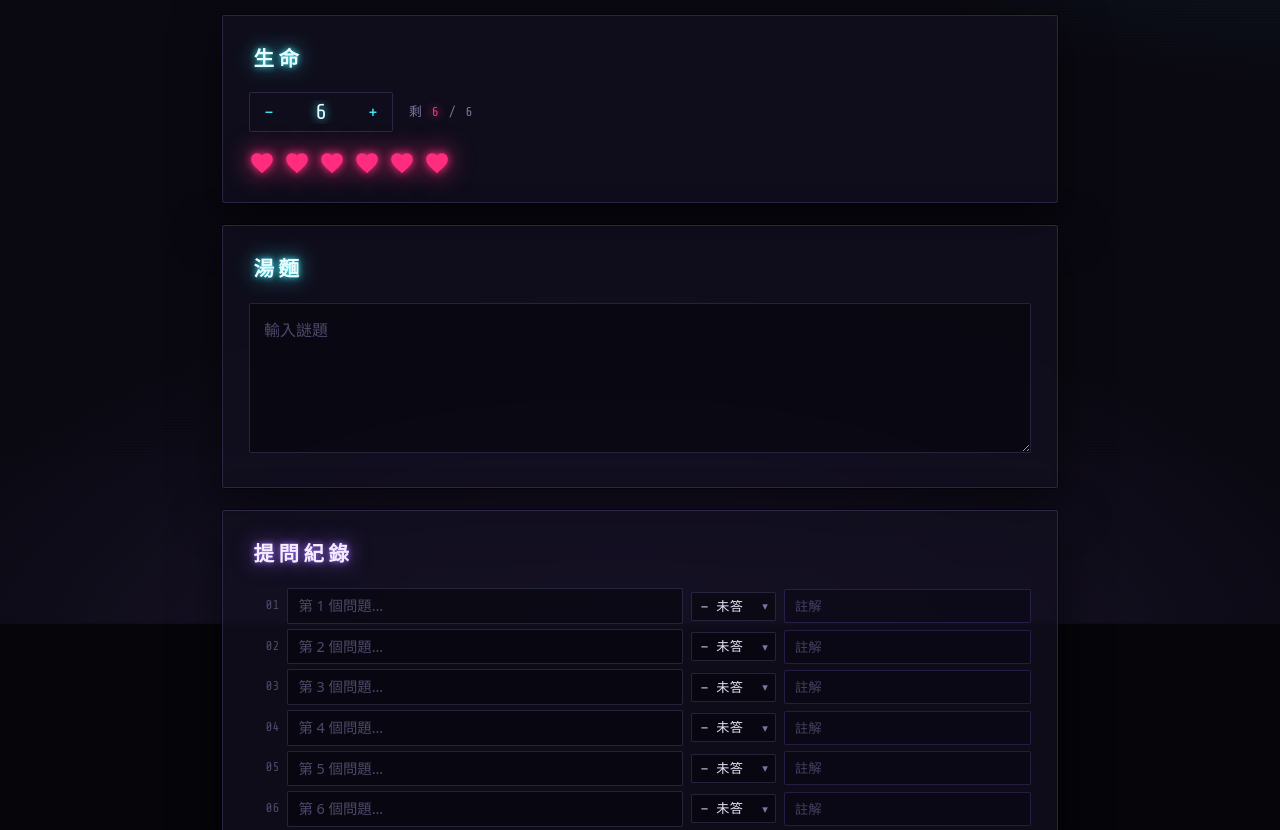
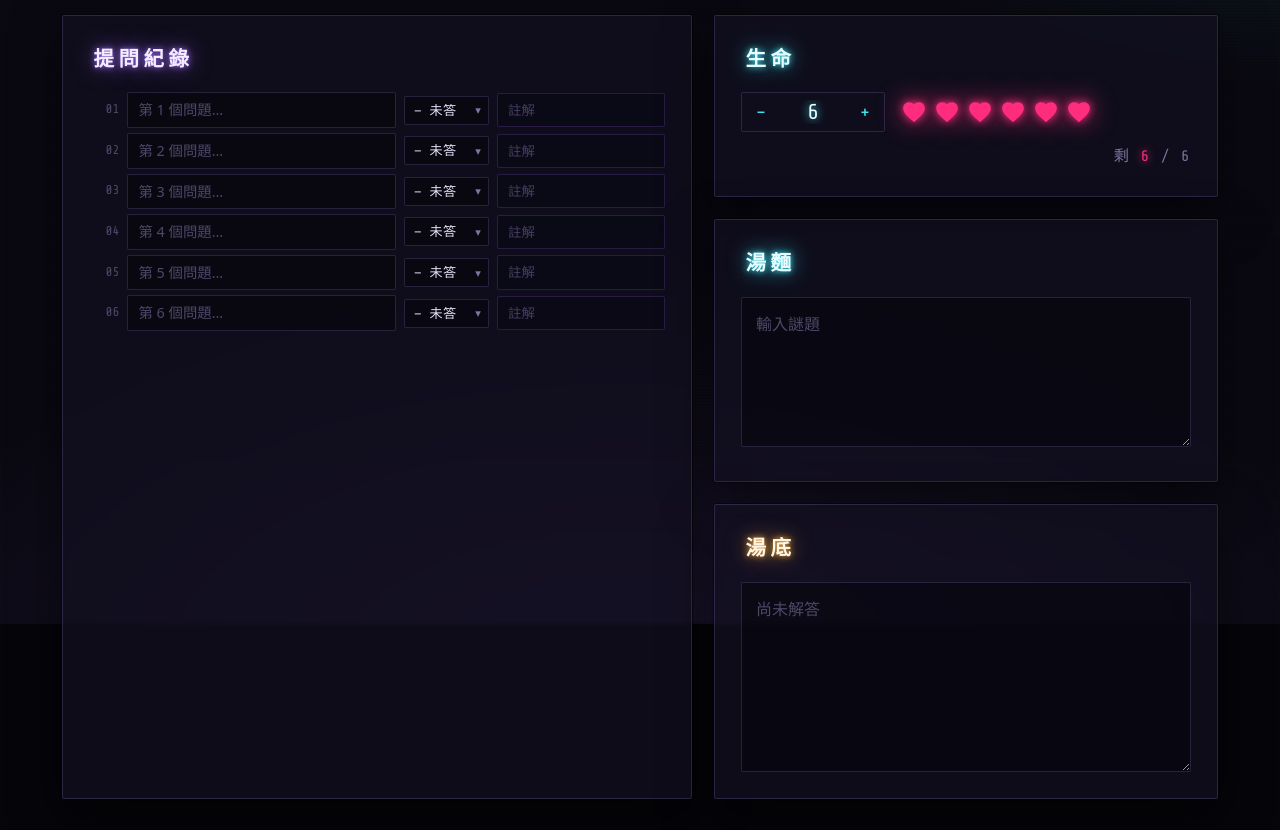
Before and after one commit to cowrider2018/turtle-soup-page, a plain HTML site: page index.html in a window 1280 px wide. Shown: the part 340-1170 px from the top of the page. Drawn offline with nearby package versions, Linux system fonts and the light colour scheme.

Commit message:
update layout and styling in index.html

```diff
--- a/index.html
+++ b/index.html
@@ -53,7 +53,7 @@ body::after{
 }
 @keyframes drift{from{transform:translate3d(-1.5%,-1%,0) scale(1.02)}to{transform:translate3d(1.5%,1.5%,0) scale(1.06)}}
 
-.alley{max-width:900px;margin:0 auto;padding:clamp(28px,6vw,64px) clamp(16px,4vw,32px) 80px}
+.alley{max-width:1220px;margin:0 auto;padding:clamp(28px,6vw,64px) clamp(16px,4vw,32px) 80px}
 
 /* ── 招牌 ─────────────────────── */
 .sign{text-align:center;margin-bottom:clamp(30px,6vw,52px)}
@@ -101,10 +101,19 @@ h1 .dim{
   position:relative;background:var(--panel);
   border:1px solid var(--line);border-radius:2px;
   padding:clamp(18px,4vw,26px);
-  margin-bottom:22px;
   backdrop-filter:blur(2px);
   box-shadow:0 0 0 1px rgba(0,0,0,.5), 0 18px 50px rgba(0,0,0,.55);
 }
+.stage{
+  display:grid;
+  grid-template-columns:minmax(0,1.25fr) minmax(0,1fr);
+  gap:22px;align-items:stretch;
+}
+.col{display:flex;flex-direction:column;gap:22px}
+/* 兩欄等高：提問卡吃掉左欄多餘空間，湯底吃掉右欄多餘空間 */
+.p-quiz{flex:1;min-height:0}
+.p-bottom{flex:1;min-height:0;display:flex;flex-direction:column}
+.p-bottom textarea{flex:1}
 .panel-head{
   display:flex;align-items:baseline;gap:14px;flex-wrap:wrap;
   margin-bottom:16px;
@@ -119,7 +128,7 @@ h2{
 .hint{font-family:var(--mono);font-size:.7rem;letter-spacing:.16em;color:var(--muted)}
 
 /* ── 生命 ─────────────────────── */
-.lifebar{display:flex;align-items:center;gap:16px;flex-wrap:wrap}
+.lifebar{display:flex;align-items:center;gap:12px 16px;flex-wrap:wrap}
 .stepper{display:flex;align-items:center;gap:2px;border:1px solid var(--line);border-radius:2px}
 .stepper button{
   font-family:var(--mono);font-size:1.15rem;line-height:1;
@@ -142,9 +151,8 @@ input.count:focus{
   text-shadow:0 0 14px var(--cyan),0 0 30px rgba(61,240,255,.6);
 }
 .bulbs{
-  order:3;width:100%;margin-top:2px;
   display:grid;grid-template-columns:repeat(10,max-content);
-  gap:9px;justify-content:start;
+  gap:7px;justify-content:start;
 }
 .bulb{
   width:26px;height:26px;display:block;color:var(--rose);
@@ -155,7 +163,11 @@ input.count:focus{
 .bulb.spent{color:#241f33;filter:none}
 .bulb.last{animation:dying 1.6s infinite}
 @keyframes dying{0%,100%{opacity:1}42%{opacity:.25}46%{opacity:1}58%{opacity:.2}62%{opacity:1}}
-.tally{font-family:var(--mono);font-size:.8rem;letter-spacing:.12em;color:var(--muted);white-space:nowrap}
+.tally{
+  order:2;margin-left:auto;
+  font-family:var(--mono);font-size:.95rem;letter-spacing:.12em;
+  color:var(--muted);white-space:nowrap;
+}
 .tally b{color:var(--rose);font-weight:400;text-shadow:0 0 10px rgba(255,45,126,.9)}
 .tally.out b{color:#4a4360;text-shadow:none}
 
@@ -257,6 +269,14 @@ ol.qlist{list-style:none;margin:0;padding:0;display:flex;flex-direction:column;g
 
 :focus-visible{outline:2px solid var(--cyan);outline-offset:2px}
 
+@media (max-width:1000px){
+  .stage{grid-template-columns:1fr}
+  .col{display:contents}
+  .p-life{order:1}
+  .p-surface{order:2}
+  .p-quiz{order:3}
+  .p-bottom{order:4}
+}
 @media (max-width:640px){
   .qrow{grid-template-columns:1.6rem 1fr 4.9rem;gap:6px 6px}
   .qrow .qtext,.qrow .qnote{padding:6px 8px;font-size:.85rem}
@@ -282,7 +302,20 @@ ol.qlist{list-style:none;margin:0;padding:0;display:flex;flex-direction:column;g
     <p class="tagline">問對問題，才撈得到真相</p>
   </header>
 
-  <section class="panel">
+  <div class="stage">
+
+    <div class="col col-left">
+      <section class="panel p-quiz">
+        <div class="panel-head">
+          <h2 class="h-violet">提問紀錄</h2>
+        </div>
+        <ol class="qlist" id="qlist"></ol>
+        <p class="stash" id="stash"></p>
+      </section>
+    </div>
+
+    <div class="col col-right">
+      <section class="panel p-life">
         <div class="panel-head">
           <h2 class="h-cyan">生命</h2>
         </div>
@@ -298,27 +331,22 @@ ol.qlist{list-style:none;margin:0;padding:0;display:flex;flex-direction:column;g
         </div>
       </section>
 
-  <section class="panel">
+      <section class="panel p-surface">
         <div class="panel-head">
           <h2 class="h-cyan">湯麵</h2>
         </div>
         <textarea id="surface" placeholder="輸入謎題"></textarea>
       </section>
 
-  <section class="panel">
-    <div class="panel-head">
-      <h2 class="h-violet">提問紀錄</h2>
-    </div>
-    <ol class="qlist" id="qlist"></ol>
-    <p class="stash" id="stash"></p>
-  </section>
-
-  <section class="panel">
+      <section class="panel p-bottom">
         <div class="panel-head">
           <h2 class="h-amber">湯底</h2>
         </div>
         <textarea id="bottom" placeholder="尚未解答"></textarea>
       </section>
+    </div>
+
+  </div>
 
   <div class="footer">
     <button class="wipe" id="wipe" type="button">全部清空</button>
```
Lines whose indentation alone changed are shown as unchanged.
